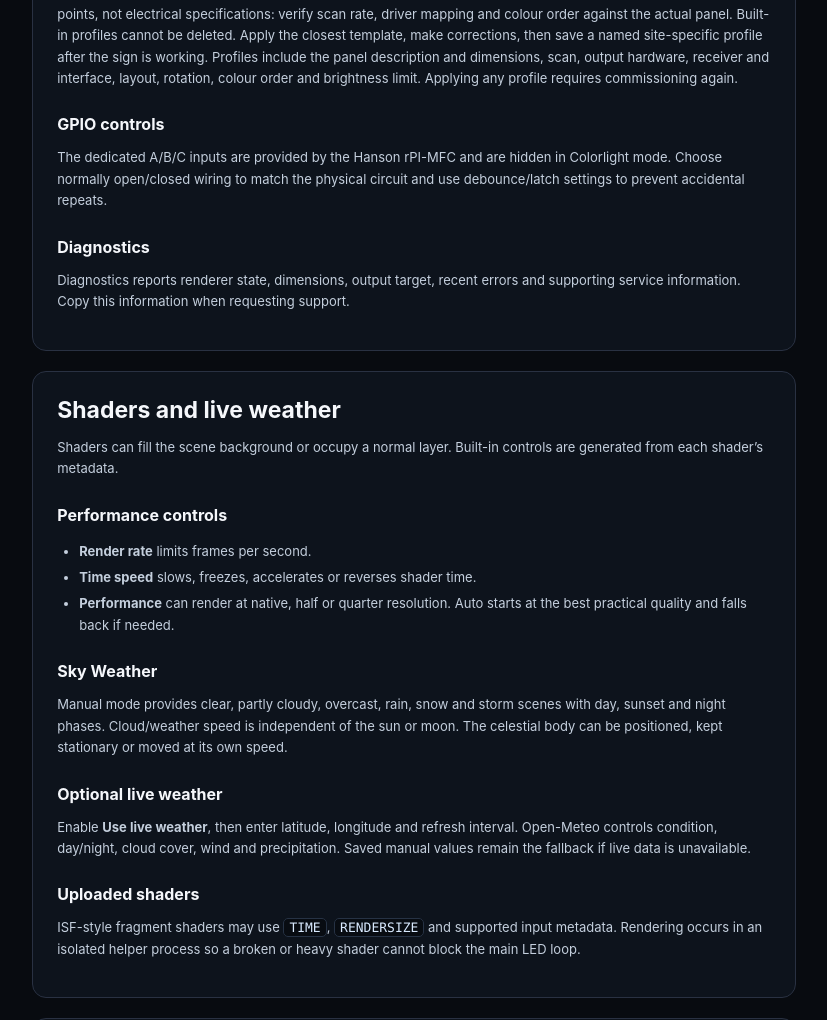
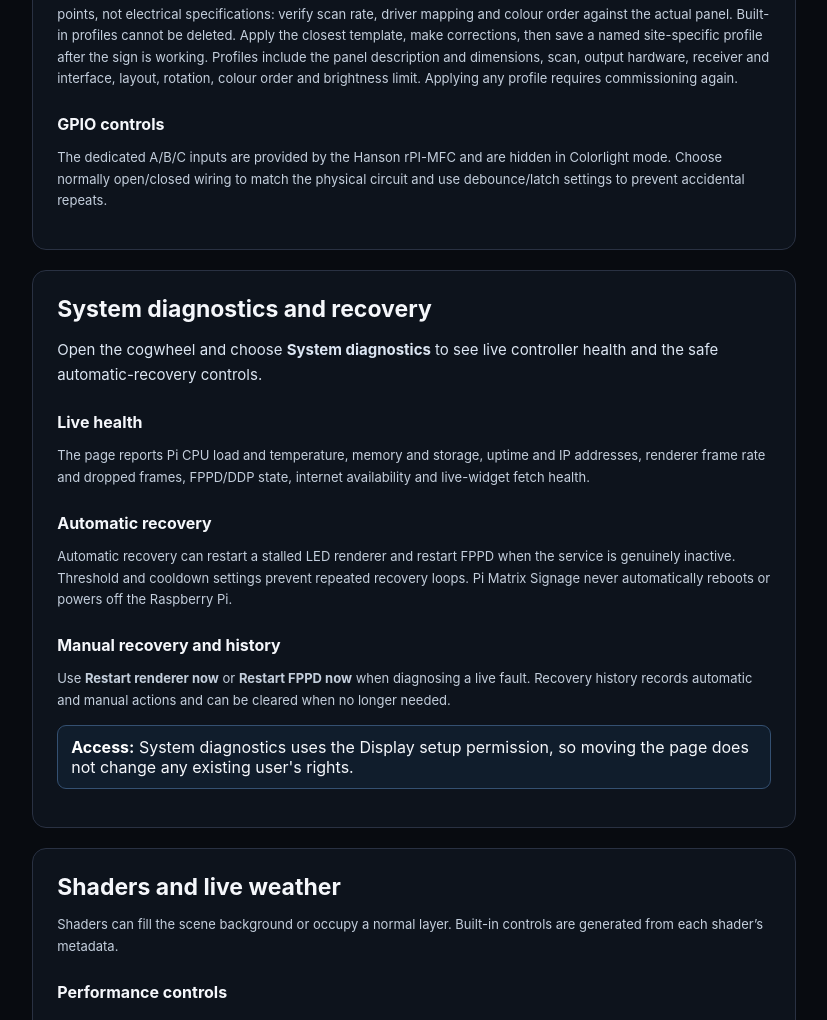
Before and after one commit to paulspann/fpp-plugin-PiMatrixSignage, a Python web app: template payload/PiMatrixSignage/templates/help.html in a window 1280 px wide. Shown: the part 5480-6500 px from the top of the page, without its empty margins (365-1192 px from the left). Run offline with Jinja, Linux system fonts and the light colour scheme; the template is opened without the code that fills it, so the values that code supplies are empty.

Commit message:
move status screen

```diff
--- a/payload/PiMatrixSignage/templates/help.html
+++ b/payload/PiMatrixSignage/templates/help.html
@@ -23,6 +23,7 @@
       <a href="#playlists">Playlists</a>
       <a href="#schedules">Schedules &amp; emergency</a>
       <a href="#setup">Display setup &amp; licence</a>
+      <a href="#diagnostics">System diagnostics &amp; recovery</a>
       <a href="#shaders">Shaders &amp; live weather</a>
       <a href="#backup">Backup &amp; restore</a>
       <a href="#users">Users &amp; permissions</a>
@@ -143,8 +144,18 @@
         <p>Four built-in starter profiles cover common Hanson P5 and Colorlight P5/P10 arrangements. They are starting points, not electrical specifications: verify scan rate, driver mapping and colour order against the actual panel. Built-in profiles cannot be deleted. Apply the closest template, make corrections, then save a named site-specific profile after the sign is working. Profiles include the panel description and dimensions, scan, output hardware, receiver and interface, layout, rotation, colour order and brightness limit. Applying any profile requires commissioning again.</p>
         <h3>GPIO controls</h3>
         <p>The dedicated A/B/C inputs are provided by the Hanson rPI-MFC and are hidden in Colorlight mode. Choose normally open/closed wiring to match the physical circuit and use debounce/latch settings to prevent accidental repeats.</p>
-        <h3>Diagnostics</h3>
-        <p>Diagnostics reports renderer state, dimensions, output target, recent errors and supporting service information. Copy this information when requesting support.</p>
+      </section>
+
+      <section id="diagnostics">
+        <h2>System diagnostics and recovery</h2>
+        <p class="help-lead">Open the cogwheel and choose <strong>System diagnostics</strong> to see live controller health and the safe automatic-recovery controls.</p>
+        <h3>Live health</h3>
+        <p>The page reports Pi CPU load and temperature, memory and storage, uptime and IP addresses, renderer frame rate and dropped frames, FPPD/DDP state, internet availability and live-widget fetch health.</p>
+        <h3>Automatic recovery</h3>
+        <p>Automatic recovery can restart a stalled LED renderer and restart FPPD when the service is genuinely inactive. Threshold and cooldown settings prevent repeated recovery loops. Pi Matrix Signage never automatically reboots or powers off the Raspberry Pi.</p>
+        <h3>Manual recovery and history</h3>
+        <p>Use <strong>Restart renderer now</strong> or <strong>Restart FPPD now</strong> when diagnosing a live fault. Recovery history records automatic and manual actions and can be cleared when no longer needed.</p>
+        <div class="help-note"><strong>Access:</strong> System diagnostics uses the Display setup permission, so moving the page does not change any existing user's rights.</div>
       </section>
 
       <section id="shaders">
@@ -178,9 +189,9 @@
         <h2>Users and permissions</h2>
         <p>Every operator should have an individual account. Permissions hide inaccessible pages and reject unauthorised server requests.</p>
         <table class="help-table"><thead><tr><th>Permission</th><th>Allows</th></tr></thead><tbody>
-          <tr><td>Dashboard</td><td>View status and use permitted immediate controls.</td></tr><tr><td>Messages</td><td>Create and edit message content.</td></tr><tr><td>Playlists</td><td>Create and order playlists.</td></tr><tr><td>Schedules</td><td>Manage schedules, conditions, brightness and emergency configuration.</td></tr><tr><td>Display setup</td><td>Change licence, layout, output, GPIO and diagnostics settings.</td></tr><tr><td>Backup</td><td>Create, download, upload and restore backups.</td></tr><tr><td>Users</td><td>Create accounts and assign permissions.</td></tr>
+          <tr><td>Dashboard</td><td>View status and use permitted immediate controls.</td></tr><tr><td>Messages</td><td>Create and edit message content.</td></tr><tr><td>Playlists</td><td>Create and order playlists.</td></tr><tr><td>Schedules</td><td>Manage schedules, conditions, brightness and emergency configuration.</td></tr><tr><td>Display setup</td><td>Change licence, layout, output and GPIO settings. This permission also grants the separate System diagnostics page.</td></tr><tr><td>Backup</td><td>Create, download, upload and restore backups.</td></tr><tr><td>Users</td><td>Create accounts and assign permissions.</td></tr>
         </tbody></table>
-        <p>The cogwheel only appears if the current user can access at least one of Display setup, Backup &amp; restore or Users. Password changes and Sign out remain available in the top bar.</p>
+        <p>The cogwheel only appears if the current user can access at least one of Display setup/System diagnostics, Backup &amp; restore or Users. Password changes and Sign out remain available in the top bar.</p>
       </section>
 
       <section id="remote">
```
Also changed, not shown: payload/PiMatrixSignage/templates/index.html (+17 -10 lines), payload/PiMatrixSignage/tests/test_v0628_transfer_reset.py (+1 -1 lines), payload/PiMatrixSignage/tests/test_v0629_diagnostics_page.py (added, +33 -0 lines), README.md, payload/PiMatrixSignage/README.md, payload/PiMatrixSignage/static/app.js, 1 other file.
